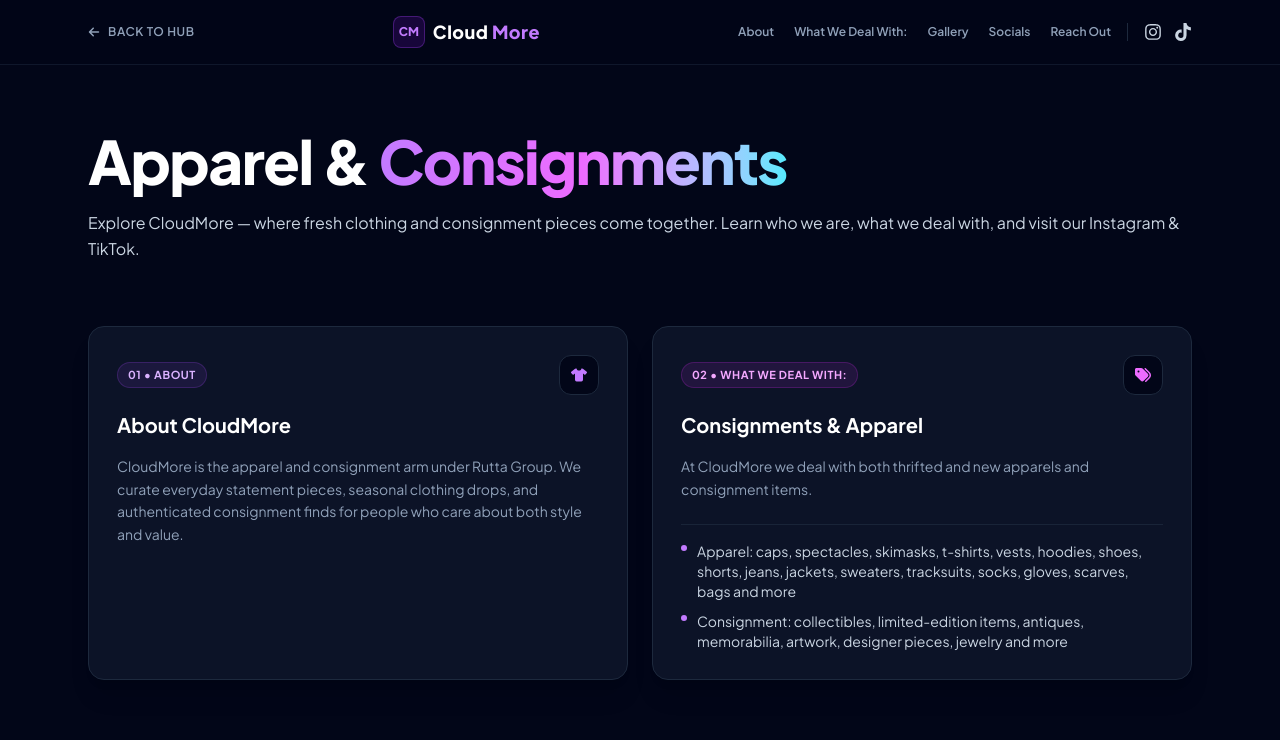
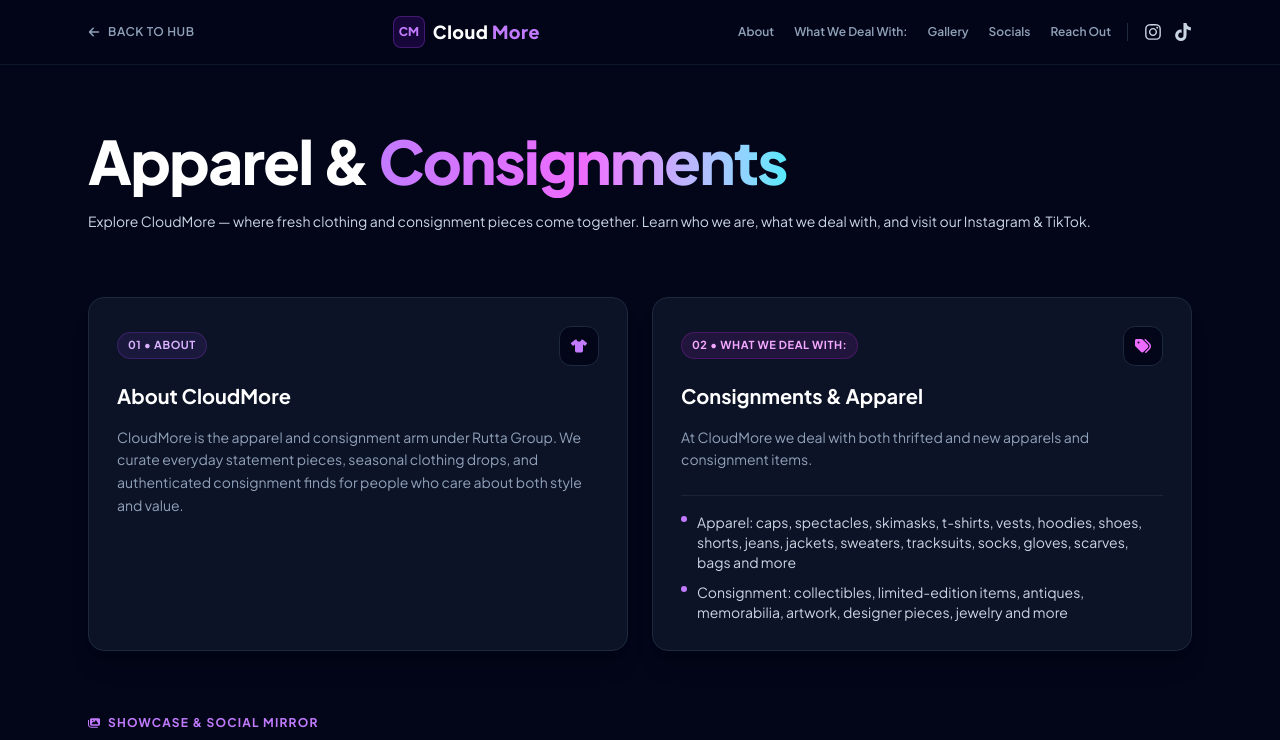
Before and after one commit to rutta254/rutta-website, a Next.js app: page /cloudmore-collections in a window 1280 px wide. Shown: the top 740 px of the page. Built offline with nearby package versions, Linux system fonts and the light colour scheme.

Commit message:
Scale down CloudMore hero description to fit on a single line

```diff
--- a/src/app/(client)/cloudmore-collections/page.tsx
+++ b/src/app/(client)/cloudmore-collections/page.tsx
@@ -32,7 +32,7 @@ export default function CloudMoreCollectionsPage() {
               Consignments
             </span>
           </h1>
-          <p className="text-slate-300 text-sm sm:text-base leading-relaxed">
+          <p className="text-slate-300 text-xs sm:text-sm md:whitespace-nowrap leading-relaxed">
             Explore CloudMore — where fresh clothing and consignment pieces come together. Learn who we are, what we deal with, and visit our Instagram &amp; TikTok.
           </p>
         </section>
```
